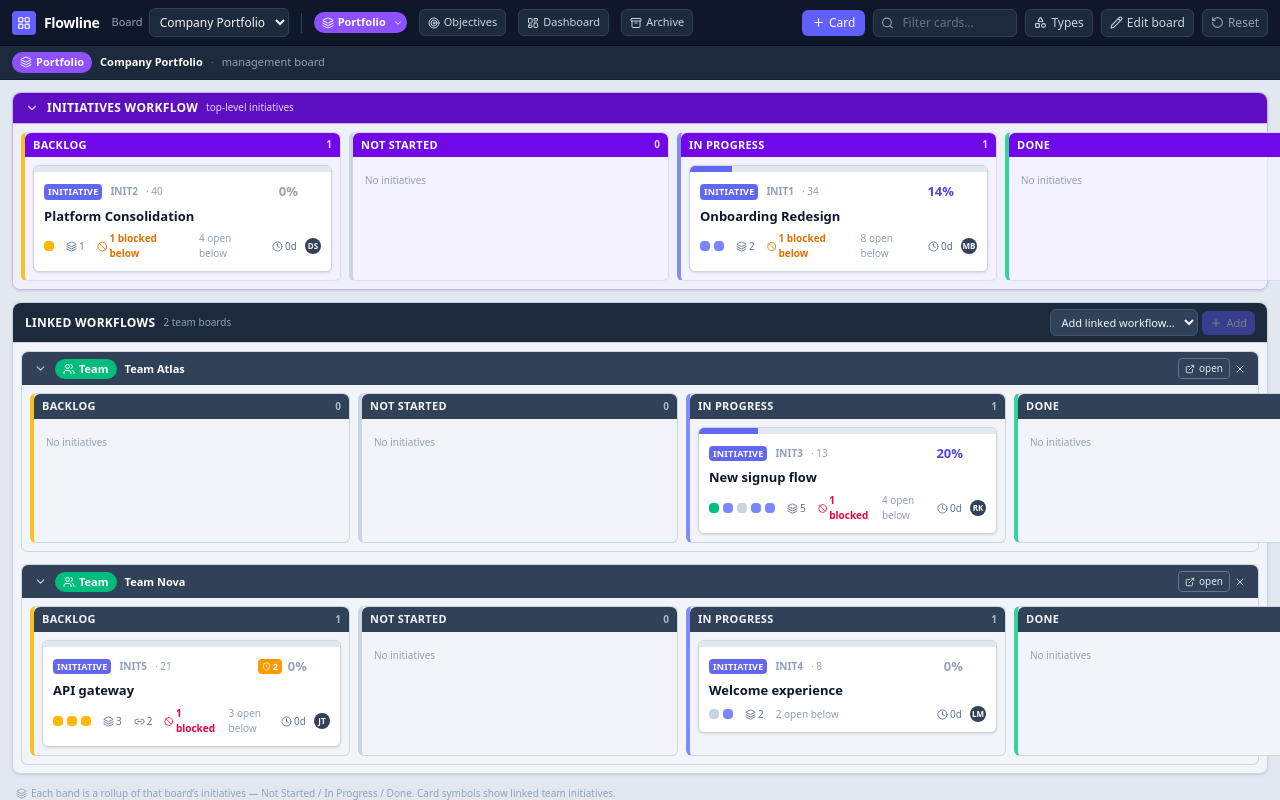
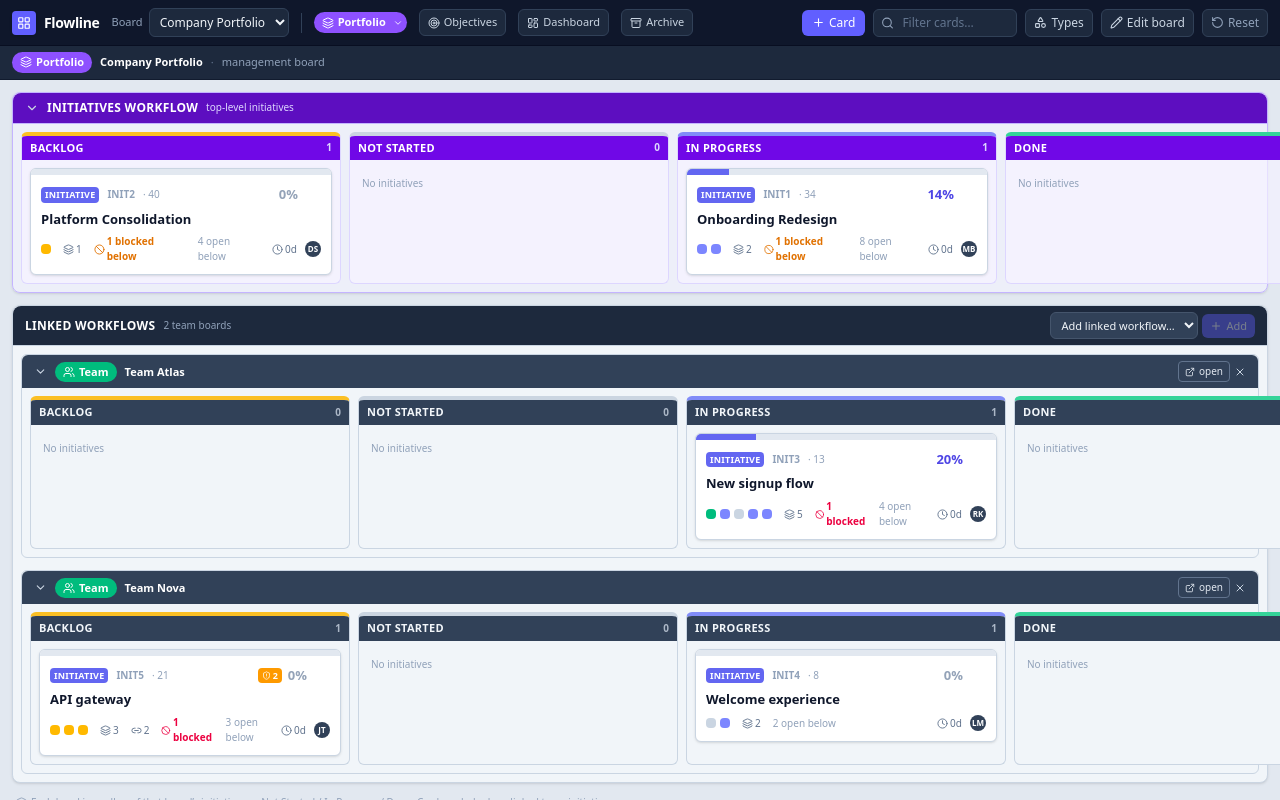
Before and after one commit to malcolmbastien/kanbantoolkit, a React (Vite) app: page / in a window 1280 px wide. Built offline with nearby package versions, Linux system fonts and the light colour scheme; the HTML template or start-up script is replaced by a standard one.

Commit message:
Column phase accent: move it from the side to the top (a coloured cap above the label)

```diff
--- a/src/components/BoardCanvas.tsx
+++ b/src/components/BoardCanvas.tsx
@@ -274,7 +274,7 @@ function LaneBox({ lane, ctx, isRoot, hideHeader }: { lane: Lane; ctx: Ctx; isRo
     return (
       <div
         className={cn('flex h-full min-h-0 w-full flex-1 flex-col', isRoot && 'overflow-hidden rounded-md border border-slate-300/70')}
-        style={top && stage ? { borderLeft: `4px solid ${STAGE_ACCENT[stage]}` } : undefined}
+        style={top && stage ? { borderTop: `4px solid ${STAGE_ACCENT[stage]}` } : undefined}
       >
         {!hideHeader && (editMode || lane.name) && header(false)}
         {collapsed ? (
@@ -319,7 +319,7 @@ function LaneBox({ lane, ctx, isRoot, hideHeader }: { lane: Lane; ctx: Ctx; isRo
   return (
     <div
       className="flex h-full min-h-0 w-full min-w-[196px] flex-1 flex-col bg-slate-100"
-      style={top && stage ? { borderLeft: `4px solid ${STAGE_ACCENT[stage]}` } : undefined}
+      style={top && stage ? { borderTop: `4px solid ${STAGE_ACCENT[stage]}` } : undefined}
     >
       {!hideHeader && header(true)}
       <DroppableCell enabled={ctx.interactive && !ctx.editMode} onDropItem={(itemId) => ctx.dropCard(itemId, lane.id)}>
--- a/src/components/BoardSummary.tsx
+++ b/src/components/BoardSummary.tsx
@@ -81,12 +81,12 @@ export function BoardSummary({ boardId, rootsOnly, variant = 'team' }: { boardId
         <div
           key={lane.id}
           className={cn(
-            'flex min-w-[320px] flex-1 basis-0 flex-col rounded-md border',
+            'flex min-w-[320px] flex-1 basis-0 flex-col overflow-hidden rounded-md border',
             isInitiatives ? 'border-violet-200 bg-violet-50/70' : 'border-slate-300 bg-slate-100',
           )}
-          style={{ borderLeft: `4px solid ${STAGE_ACCENT[stage]}` }}
+          style={{ borderTop: `4px solid ${STAGE_ACCENT[stage]}` }}
         >
-          <div className={cn('flex items-center gap-1.5 rounded-t-md px-2 py-1', isInitiatives ? 'bg-violet-700 text-white' : 'bg-slate-700 text-slate-100')}>
+          <div className={cn('flex items-center gap-1.5 px-2 py-1', isInitiatives ? 'bg-violet-700 text-white' : 'bg-slate-700 text-slate-100')}>
             <span className="text-[11px] font-bold uppercase tracking-wide">{lane.name}</span>
             <span className={cn('ml-auto text-[10px] font-semibold tabular-nums', isInitiatives ? 'text-violet-200' : 'text-slate-300/80')}>{cards.length}</span>
           </div>
```
